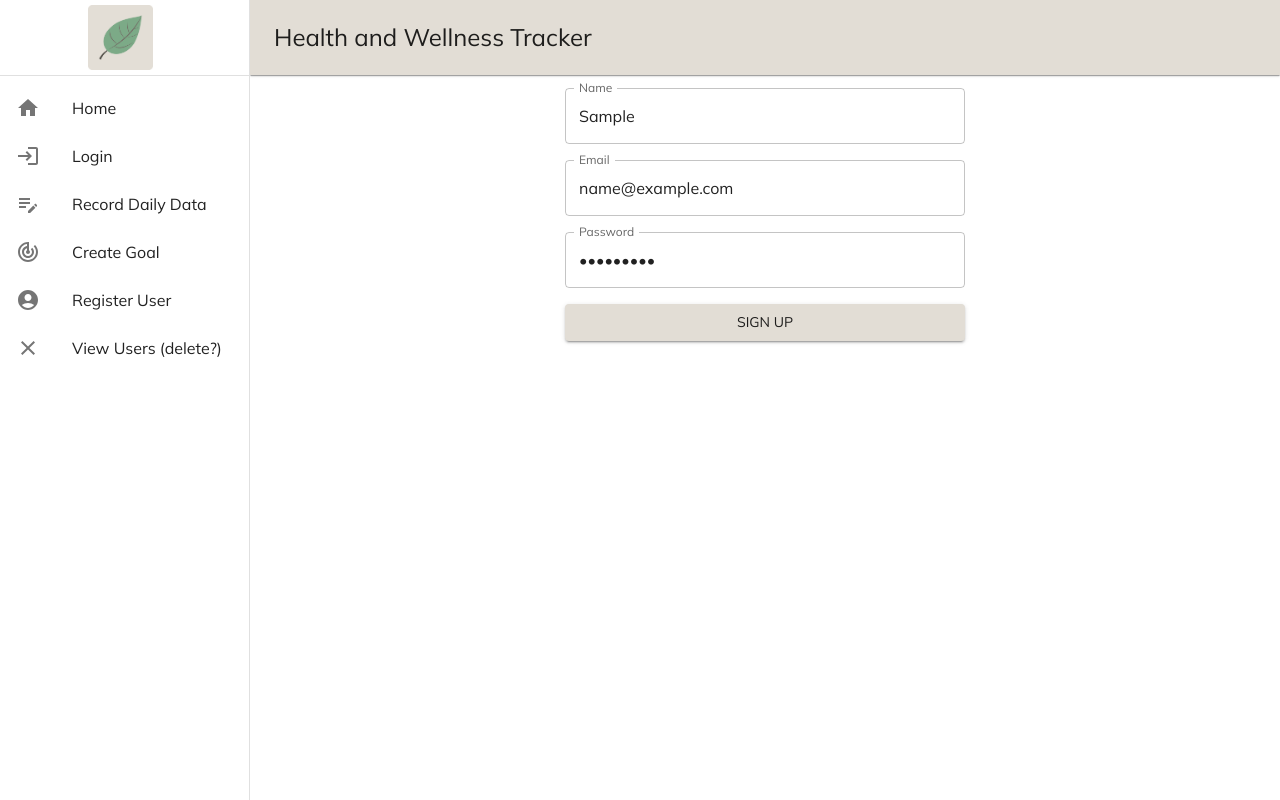
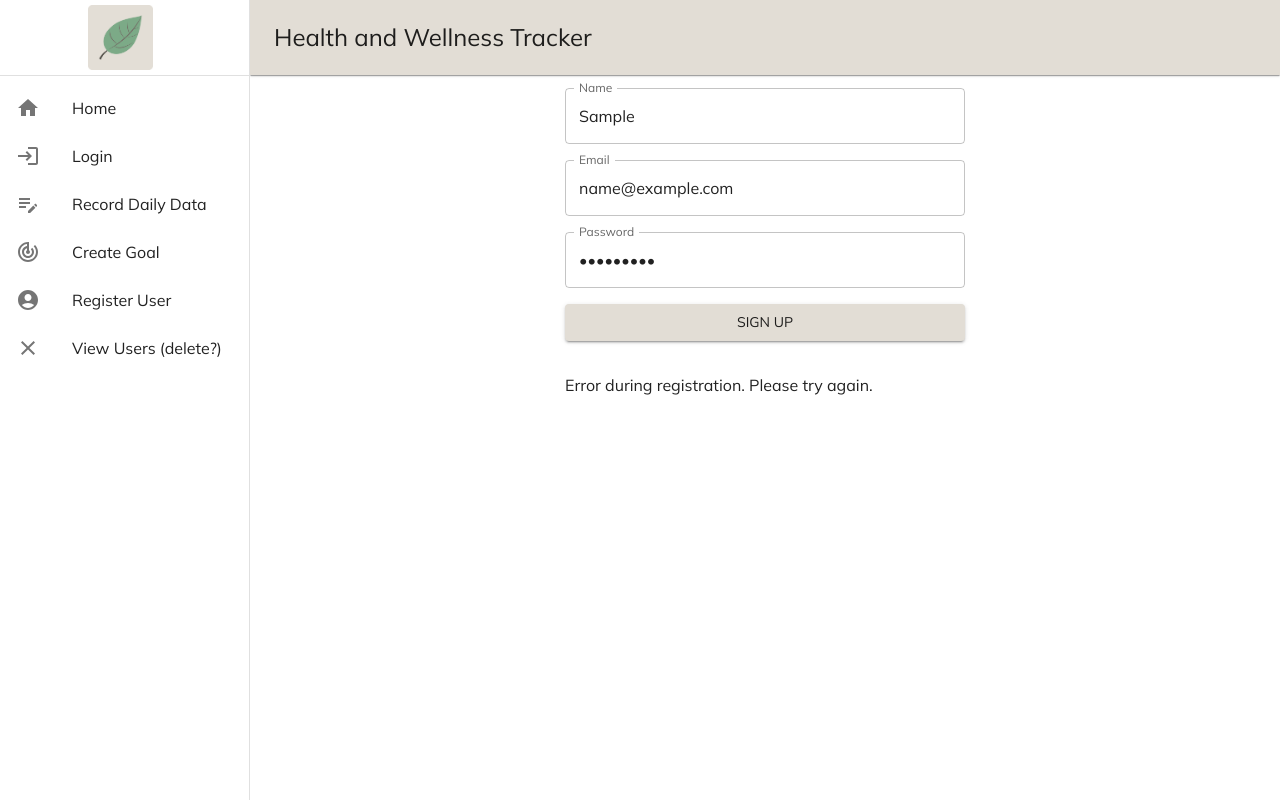
Before and after one commit to totallynotcory/CS763-Project, a React (Create React App) app in the folder code/client/: page /create-user in a window 1280 px wide. Both pictures are taken after typing "Sample", "name@example.com", "Sample123" into the empty fields and a click on the button "SIGN UP". Built offline with nearby package versions, Linux system fonts and the light colour scheme; no server answers.

Commit message:
validation msg

```diff
--- a/code/client/src/components/CreateUser.js
+++ b/code/client/src/components/CreateUser.js
@@ -1,12 +1,14 @@
 //IN PROGRESS
 
 import { useState } from 'react'
+import { useNavigate } from 'react-router-dom';
 import apiClient from '../services/apiClient.js';
 import { validateRegistrationForm } from '../utils/validateRegistrationForm.js';
 
 import { Box, TextField, Button } from "@mui/material";
 
 function CreateUser() {
+  const navigate = useNavigate(); // Initialize the hook
 
   // State for form input values
   const [formData, setFormData] = useState({
@@ -14,6 +16,9 @@ function CreateUser() {
     email: '',
     passwordHashed: ''
   });
+
+  // State for validation message
+  const [validationMsg, setValidationMsg] = useState('');
 
   // Handle input changes and update formData state
   const handleChange = (e) => {
@@ -31,16 +36,19 @@ function CreateUser() {
     // Validate form inputs
     const validationResult = validateRegistrationForm(formData);
     if (!validationResult) {
-      // console.error('Form validation failed');
+      setValidationMsg('Please check inputs and try again.');
       return; // Prevent form submission
     }
 
     // If validation passes, submit form
     try {
-      console.log('Form validation passed')
       await apiClient.post('/create-user', formData)
+      setValidationMsg('Registration successful!');
+      // Redirect to home page after successful registration
+      navigate('/');
     } catch (error) {
       console.error('Error creating user:', error);
+      setValidationMsg('Error during registration. Please try again.');
     }
   };
 
@@ -84,6 +92,8 @@ function CreateUser() {
 
       <Button type="submit" variant="contained"> Sign Up </Button>
 
+      {/* Render the validation message */}
+      {validationMsg && <p>{validationMsg}</p>}
     </Box>
   )
 }
```
